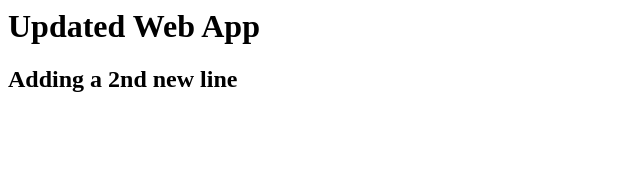
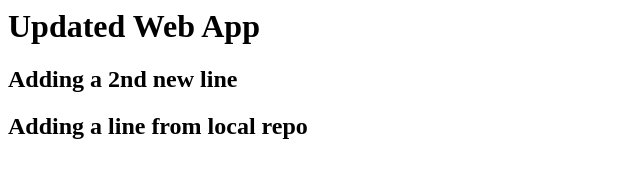
Before and after one commit to Char325/jenks, a website: page index.html in a window 1280 px wide. Shown: the whole page, without its empty margins (0-640 px from the left). Drawn offline with Linux system fonts and the light colour scheme.

Commit message:
updated index.html from local

```diff
--- a/index.html
+++ b/index.html
@@ -2,5 +2,6 @@
   <body>
     <h1>Updated Web App</h1>
     <h2>Adding a 2nd new line</h2>
+    <h2> Adding a line from local repo</h2>
 </body>
 </html>
```
